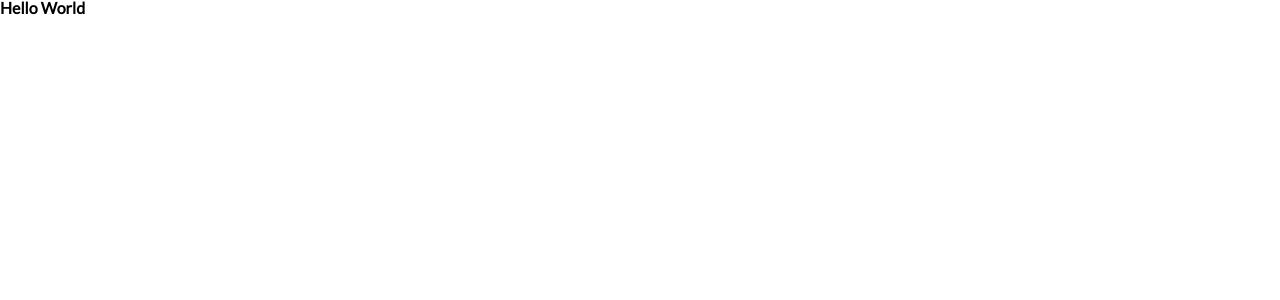
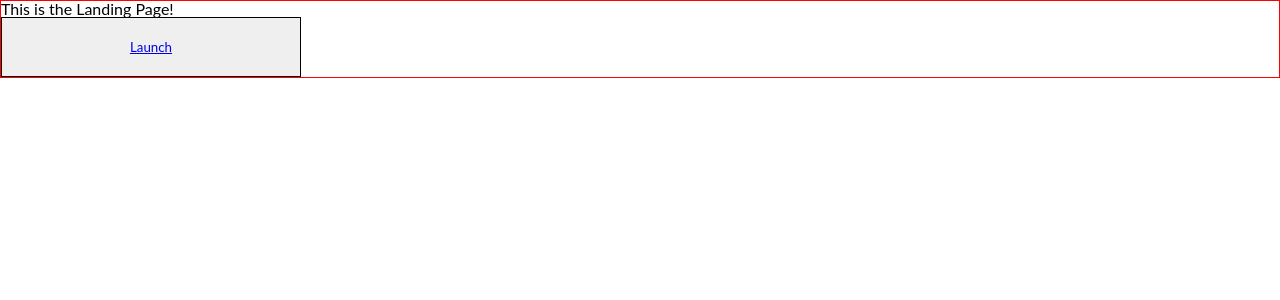
Before and after one commit to garorueda99/cb-kanban-mintbean, a React (Create React App) app: page / in a window 1280 px wide. Shown: the top 300 px of the page. Built offline with nearby package versions, Linux system fonts and the light colour scheme.

Commit message:
added routing to landing page and kanban board

```diff
--- a/src/App.js
+++ b/src/App.js
@@ -1,15 +1,24 @@
 import React from "react";
+import { BrowserRouter as Router, Switch, Route } from "react-router-dom";
 
 // ### IMPORT COMPONENTS ###
-
 import GlobalStyles from "./components/GlobalStyles";
+import Board from "./components/Board";
+import LandingPage from "./components/LandingPage/LandingPage";
 
 function App() {
   return (
-    <h1>
-      Hello World
+    <Router>
+      <Switch>
+        <Route exact={true} path="/">
+          <LandingPage />
+        </Route>
+        <Route path="/board">
+          <Board />
+        </Route>
+      </Switch>
       <GlobalStyles />
-    </h1>
+    </Router>
   );
 }
 
--- a/src/Components/GlobalStyles.js
+++ b/src/Components/GlobalStyles.js
@@ -1,4 +1,4 @@
-import { createGlobalStyle, injectGlobal } from "styled-components";
+import { createGlobalStyle } from "styled-components";
 
 const GlobalStyles = createGlobalStyle`
 
--- /dev/null
+++ b/src/Components/LandingPage/LandingPage.js
@@ -0,0 +1,42 @@
+import React from "react";
+import styled from "styled-components";
+
+const LandingPage = () => {
+  return (
+    <Wrapper>
+      <div>This is the Landing Page!</div>
+
+      <div>
+        <LaunchButton>
+          <a href="/board">Launch</a>
+        </LaunchButton>
+      </div>
+    </Wrapper>
+  );
+};
+
+const Wrapper = styled.div`
+  border: 1px solid red;
+`;
+
+const UnstyledButton = styled.button`
+  display: block;
+  margin: 0;
+  padding: 0;
+  border: none;
+  background: transparent;
+  cursor: pointer;
+  text-align: left;
+
+  &:active {
+    color: inherit;
+  }
+`;
+
+const LaunchButton = styled.button`
+  width: 300px;
+  height: 60px;
+  border: 1px solid black;
+`;
+
+export default LandingPage;
```
Also changed, not shown: 1 other file (tests, documents, lock files or other folders).
